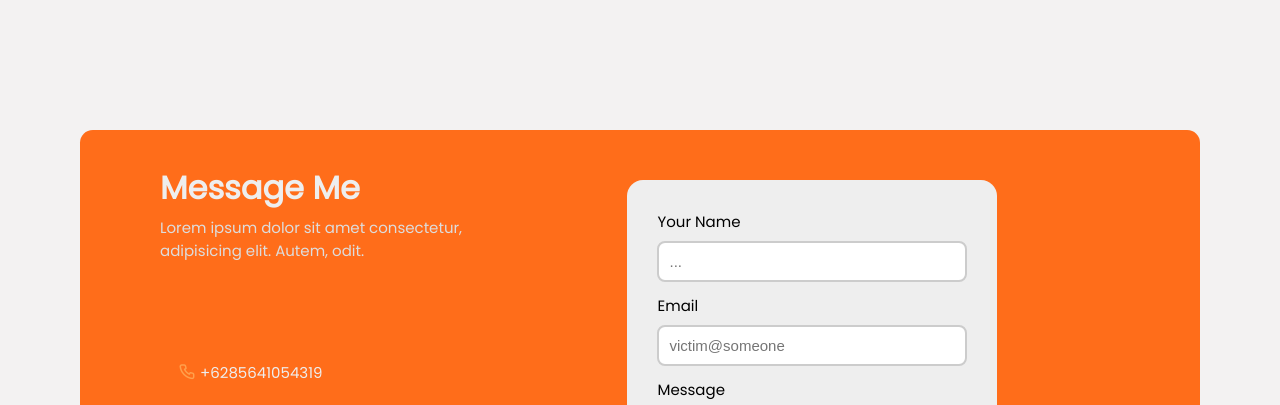
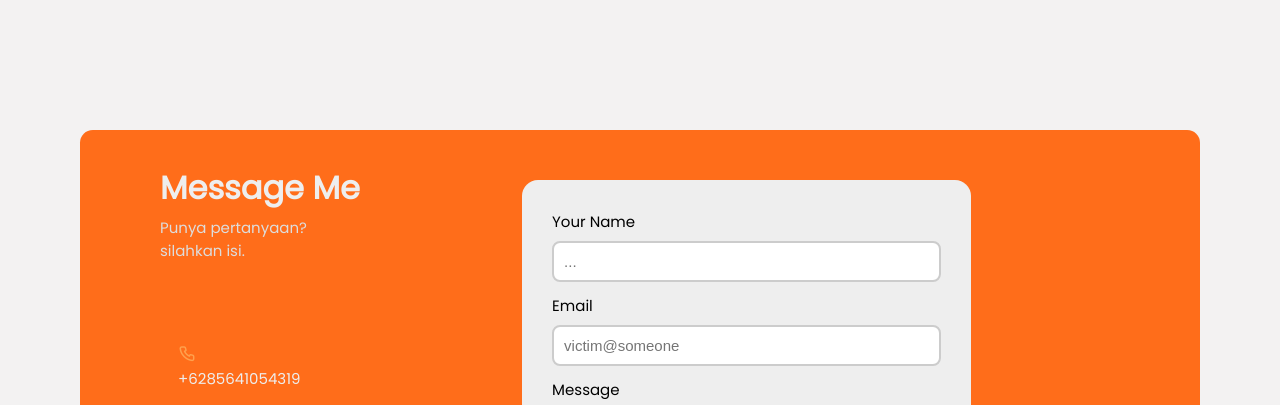
Before and after one commit to misbahX/misbahx.github.io, a plain HTML site: page index.html in a window 1280 px wide. Shown: the part 1550-1955 px from the top of the page. Drawn offline with nearby package versions, Linux system fonts and the light colour scheme.

Commit message:
Update index.html

```diff
--- a/index.html
+++ b/index.html
@@ -189,7 +189,7 @@
         <div class="info__contact">
           <div class="about__contact">
             <h1>Message Me</h1>
-            <p>Lorem ipsum dolor sit amet consectetur, adipisicing elit. Autem, odit.</p>
+            <p>Punya pertanyaan? silahkan isi.</p>
           </div>
 
           <div class="lists__contact">
```
